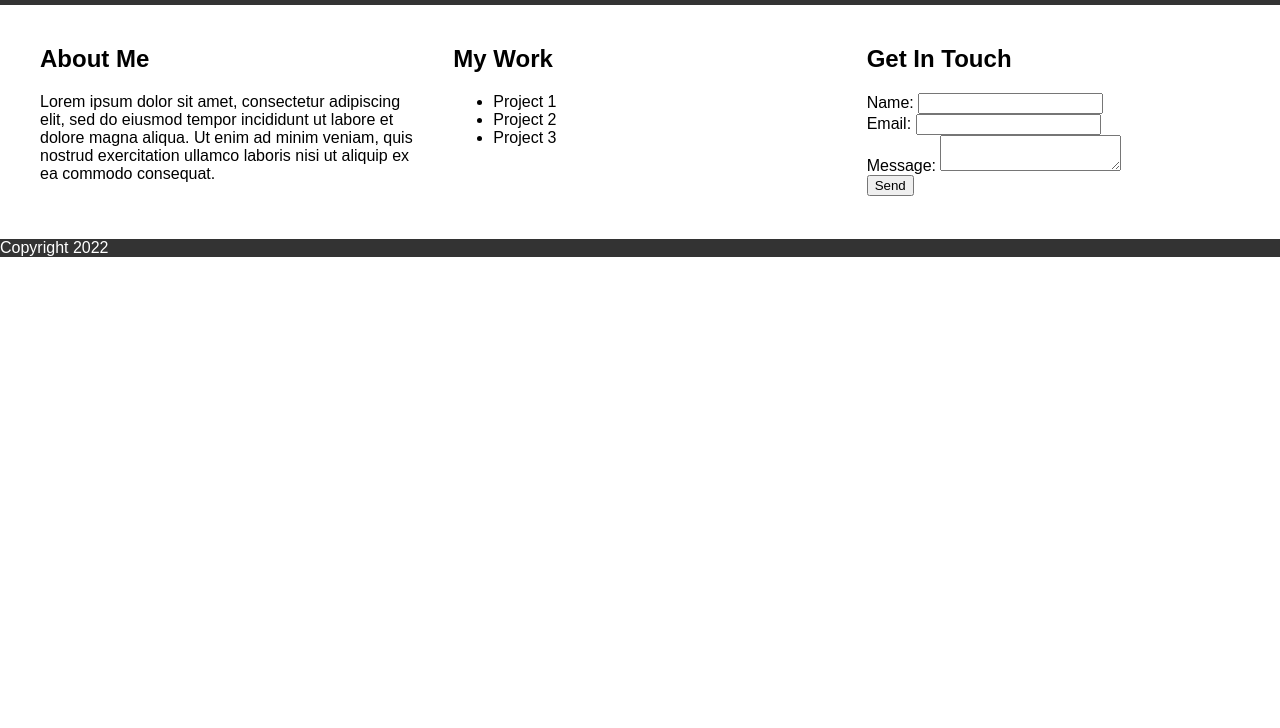
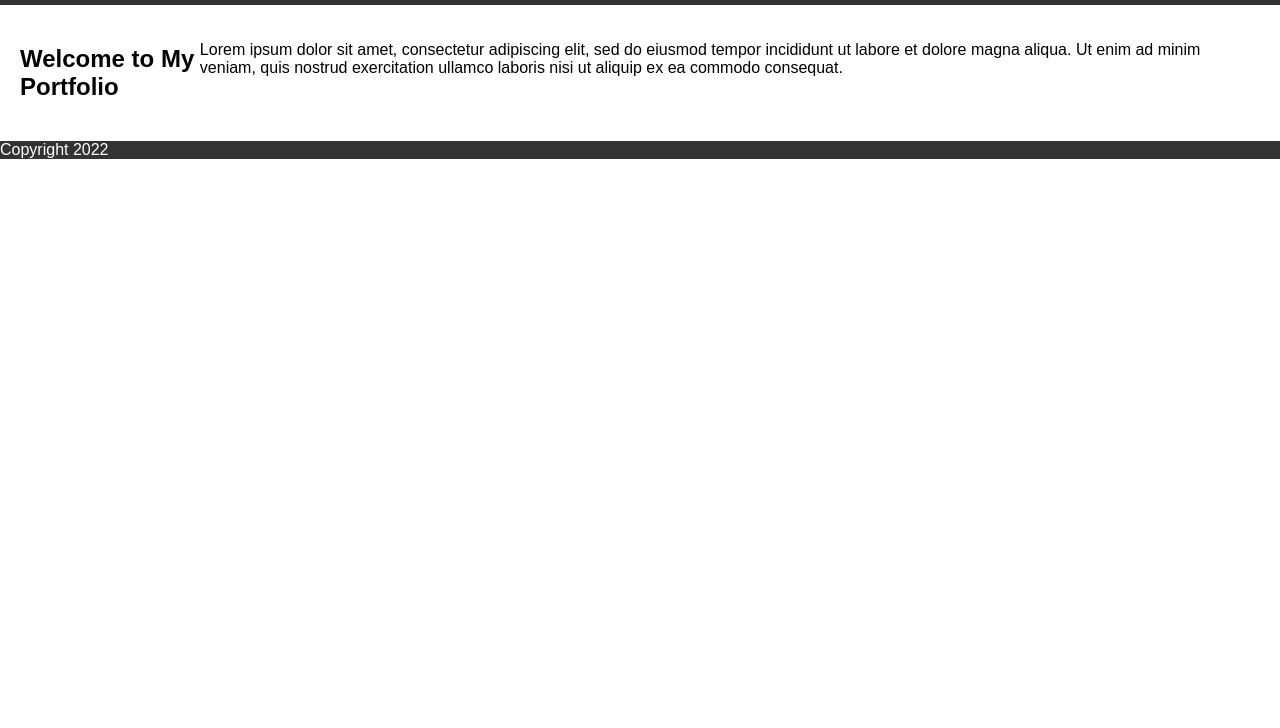
Before and after one commit to thearpanth/aa, a plain HTML site: page index.html in a window 1280 px wide. Shown: the part 72-800 px from the top of the page. Drawn offline with Linux system fonts and the light colour scheme.

Commit message:
Update index.html

```diff
--- a/index.html
+++ b/index.html
@@ -9,41 +9,20 @@
     <header>
       <h1>My Portfolio</h1>
       <nav>
-        <a href="#about">About</a>
-        <a href="#work">Work</a>
-        <a href="#contact">Contact</a>
+        <a href="/">Home</a>
+        <a href="/about.html">About</a>
+        <a href="/work.html">Work</a>
+        <a href="/contact.html">Contact</a>
       </nav>
     </header>
     <main>
-      <section id="about">
-        <h2>About Me</h2>
-        <p>
-          Lorem ipsum dolor sit amet, consectetur adipiscing elit, sed do
-          eiusmod tempor incididunt ut labore et dolore magna aliqua. Ut enim
-          ad minim veniam, quis nostrud exercitation ullamco laboris nisi ut
-          aliquip ex ea commodo consequat.
-        </p>
-      </section>
-      <section id="work">
-        <h2>My Work</h2>
-        <ul>
-          <li>Project 1</li>
-          <li>Project 2</li>
-          <li>Project 3</li>
-        </ul>
-      </section>
-      <section id="contact">
-        <h2>Get In Touch</h2>
-        <form>
-          <label for="name">Name:</label>
-          <input type="text" id="name" name="name"><br>
-          <label for="email">Email:</label>
-          <input type="email" id="email" name="email"><br>
-          <label for="message">Message:</label>
-          <textarea id="message" name="message"></textarea><br>
-          <input type="submit" value="Send">
-        </form>
-      </section>
+      <h2>Welcome to My Portfolio</h2>
+      <p>
+        Lorem ipsum dolor sit amet, consectetur adipiscing elit, sed do eiusmod
+        tempor incididunt ut labore et dolore magna aliqua. Ut enim ad minim
+        veniam, quis nostrud exercitation ullamco laboris nisi ut aliquip ex ea
+        commodo consequat.
+      </p>
     </main>
     <footer>
       <p>Copyright 2022</p>
```
